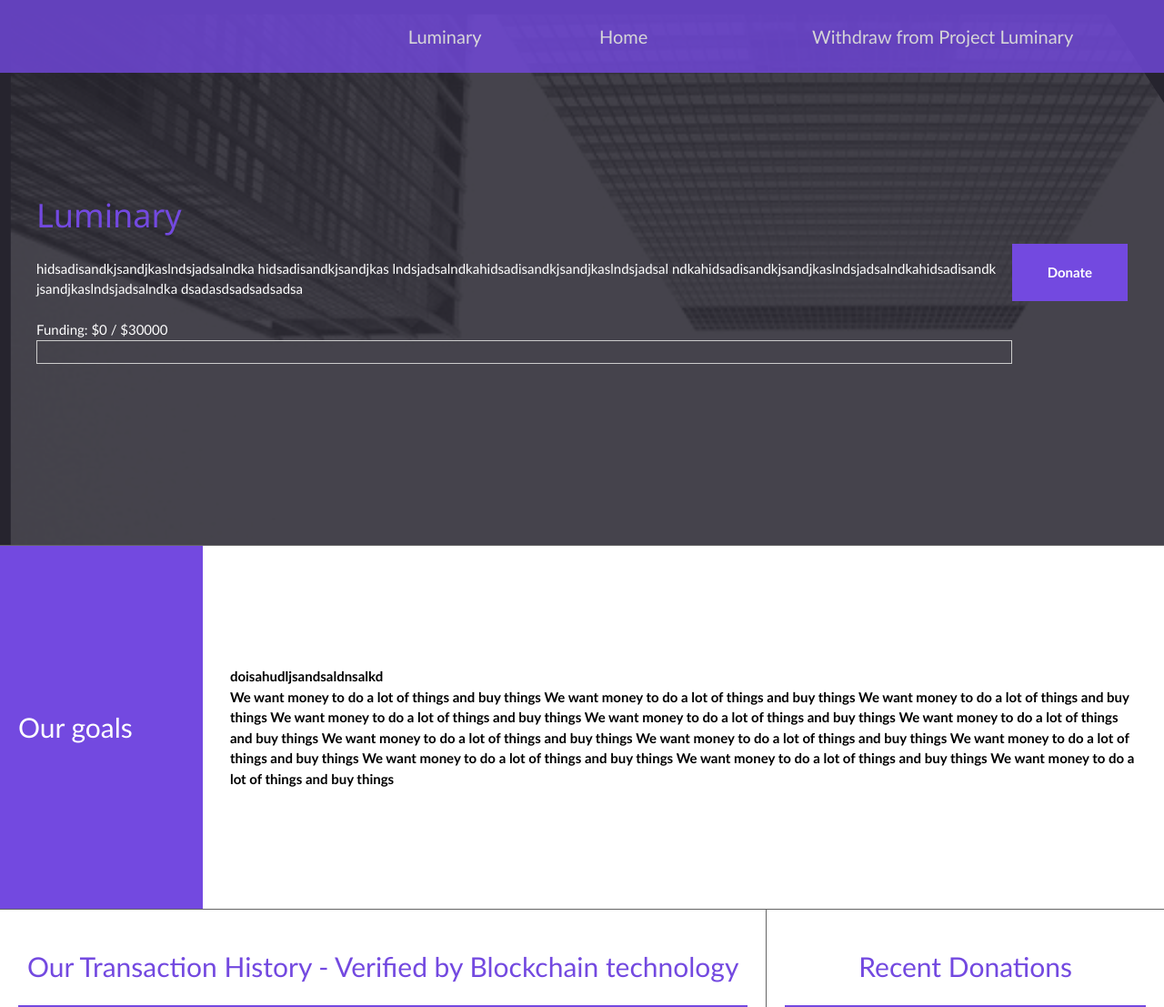
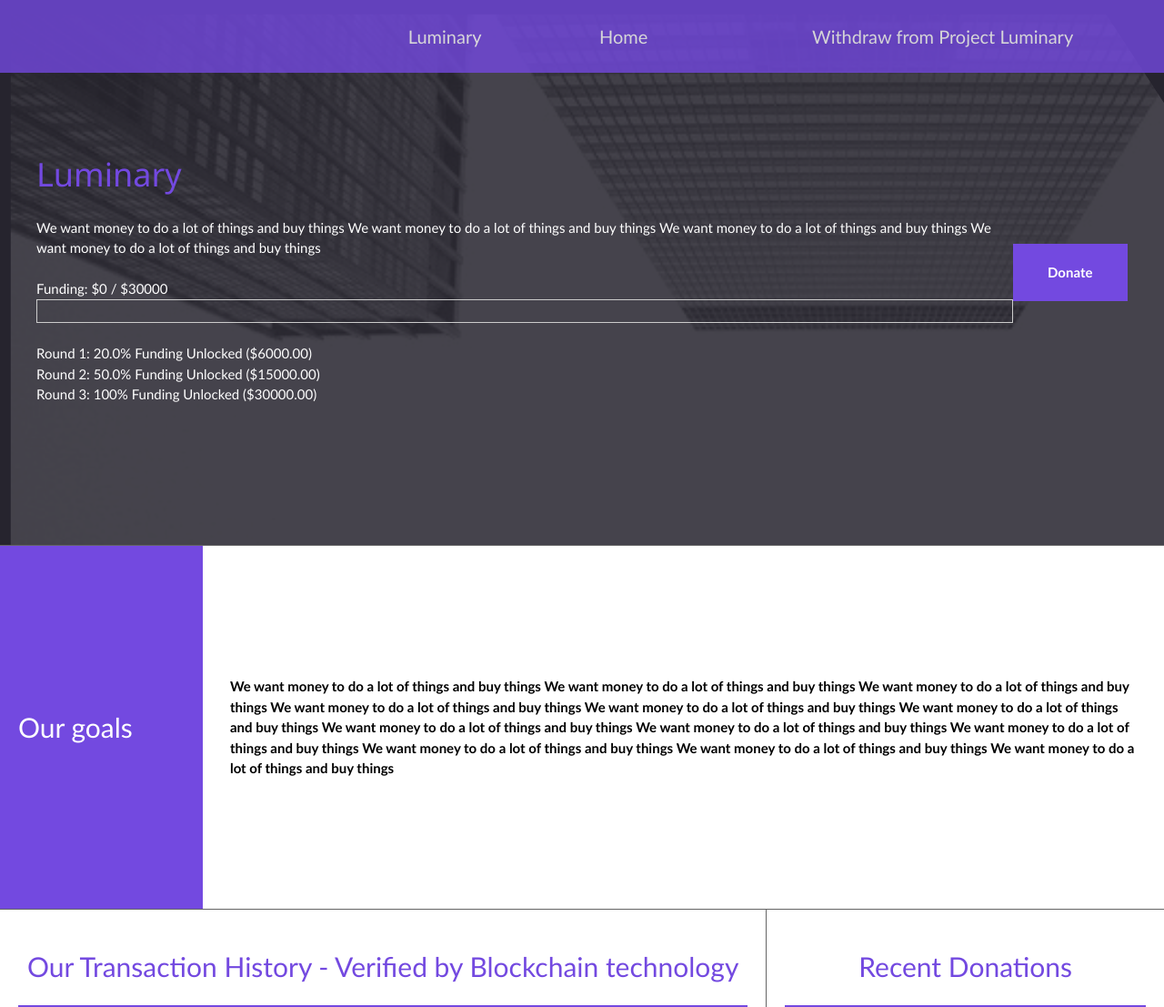
Before and after one commit to CayenneLow/Luminary, a Flask app: page /project in a window 1280 px wide. Shown: the top 1107 px of the page at 91% size. Run offline with Flask 2, Linux system fonts and the light colour scheme.

Commit message:
added clarity of rounds

```diff
--- a/routes.py
+++ b/routes.py
@@ -56,7 +56,7 @@ def projectWithdraw(id):
     print(smartContract.currentMoney)
     return redirect(url_for('project'))
 
-@app.route('/transactions/<id>')
-def transactions(id):
+@app.route('/transactions')
+def transactions():
     # get blockchain
     return render_template('transactions.html', blockchain=blockchain)
--- a/templates/project.html
+++ b/templates/project.html
@@ -19,12 +19,16 @@
         <div class="project-block" style="background-image:url({{url_for('static', filename='luminary.png')}})">
             <div class="project-desc">
                 <h1>Luminary</h1>
-                <p> hidsadisandkjsandjkaslndsjadsalndka hidsadisandkjsandjkas lndsjadsalndkahidsadisandkjsandjkaslndsjadsal ndkahidsadisandkjsandjkaslndsjadsalndkahidsadisandk jsandjkaslndsjadsalndka dsadasdsadsadsadsa</p>
+                <p> We want money to do a lot of things and buy things We want money to do a lot of things and buy things We want money to do a lot of things and buy things We want money to do a lot of things and buy things</p>
                 <br>
                 <p> Funding: ${{contract.totalMoneyReceived}} / ${{contract.moneyExpected}} </p>
                 <div class="w3-border">
                     <div class="w3-grey" style="height:24px;width:{{(contract.totalMoneyReceived / contract.moneyExpected) * 100}}%"></div>
-                  </div>
+                </div>
+                <br>
+                <p> Round 1: {{contract.stages[0] * 100}}% Funding Unlocked (${{contract.stages[0] * contract.moneyExpected}}0)</p>
+                <p> Round 2: {{contract.stages[1] * 100}}% Funding Unlocked (${{contract.stages[1] * contract.moneyExpected}}0)</p>
+                <p> Round 3: {{contract.stages[2] * 100}}% Funding Unlocked (${{contract.stages[2] * contract.moneyExpected}}.00)</p>
             </div>
             {% if role == 'user' %}
             <a class="project-donate-but" href="{{ url_for('projectContribute', id=id.id) }}">Donate</a>
@@ -35,10 +39,10 @@
         <div class="project-block" style="padding:0px; height:400px;">
             <div class="project-goals-title">Our goals</div>
             <div class="project-goals">
-                <p>doisahudljsandsaldnsalkd</p>
-                <p>We want money to do a lot of things and buy things We want money to do a lot of things and buy things We want money to do a lot of things and buy things We want money to do a lot of things and buy things We want money to do a lot of things and buy things We want money to do a lot of things and buy things
-                        We want money to do a lot of things and buy things We want money to do a lot of things and buy things We want money to do a lot of things and buy things We want money to do a lot of things and buy things We want money to do a lot of things and buy things We want money to do a lot of things and buy things
-                        </p>
+                <p>
+                We want money to do a lot of things and buy things We want money to do a lot of things and buy things We want money to do a lot of things and buy things We want money to do a lot of things and buy things We want money to do a lot of things and buy things We want money to do a lot of things and buy things
+                We want money to do a lot of things and buy things We want money to do a lot of things and buy things We want money to do a lot of things and buy things We want money to do a lot of things and buy things We want money to do a lot of things and buy things We want money to do a lot of things and buy things
+                </p>
             </div>
         </div>
         <div class="project-trans-wrap">
@@ -74,7 +78,7 @@
                     {% endfor %}
                 </ul>
             </section>
-            <a class="see-more" href="{{url_for('transactions', id=id)}}">See more transactions</a>
+            <a class="see-more" href="{{url_for('transactions')}}">See more transactions</a>
             </div>
             <div class="project-donations">
                 <div class="title">Recent Donations</div>
```
